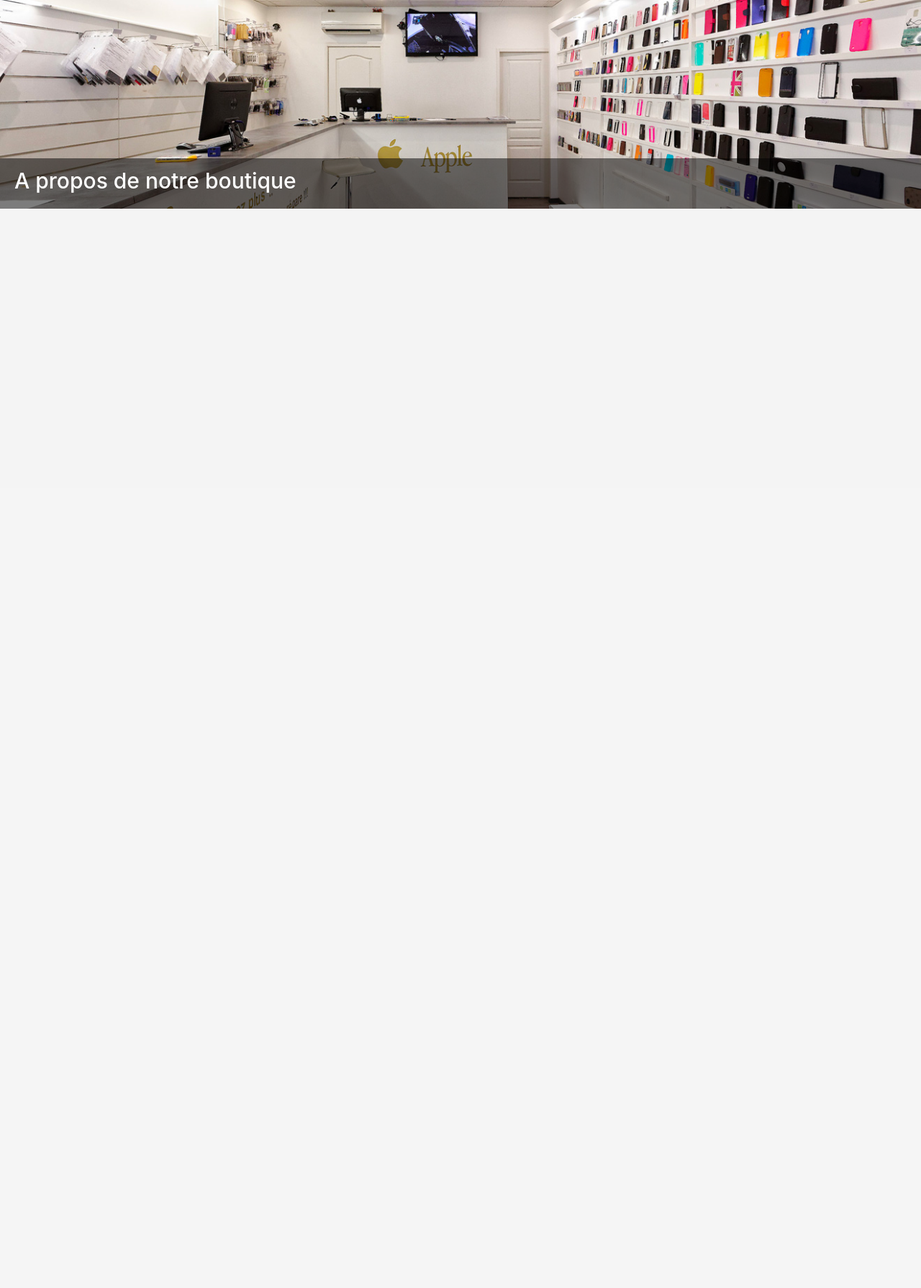
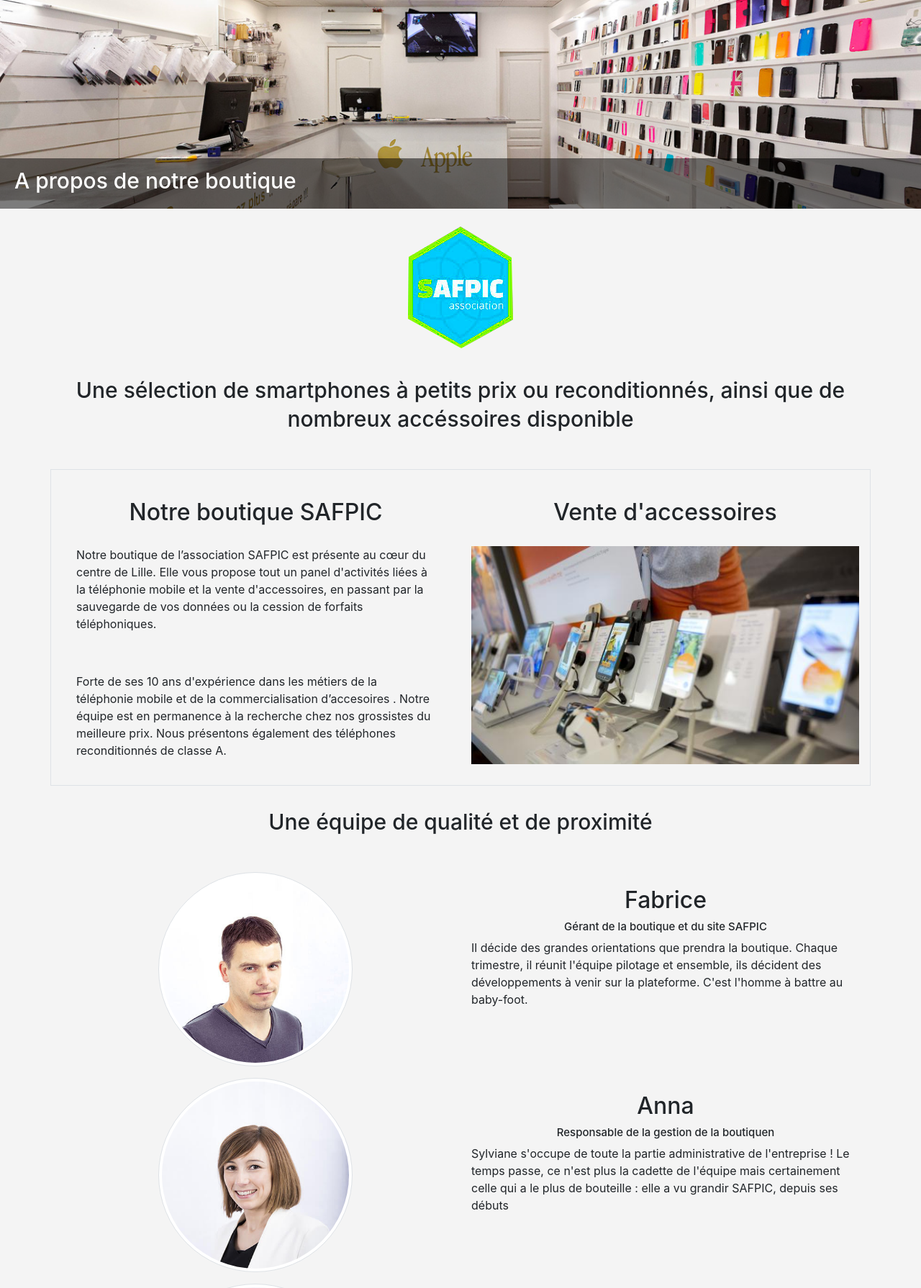
Before and after one commit to demo-projet-ecole/siteweb, a PHP site: page /a-propos-du-site.html in a window 1280 px wide. Shown: the part 122-1912 px from the top of the page at 72% size. Before the commit the page ends 412 px from the top, so only its background shows below. Run offline with PHP 8.4, Linux system fonts and the light colour scheme.

Commit message:
Creéation de la page + css +ajout images

```diff
--- a/a-propos-du-site.html
+++ b/a-propos-du-site.html
@@ -1,6 +1,6 @@
 <!doctype html>
 
-<!--derniere modification: JC le 12/08 à 12h35 -->
+<!--derniere modification: JC le 13/08 à 18h08 -->
 
 <html lang="fr">
 <head>
@@ -31,9 +31,7 @@
     <!-- Début de la nav -->
 
     <nav class="navbar navbar-expand-lg navbar-light bg-light"> <a class="navbar-brand" href="#">Navbar</a>
-      <button class="navbar-toggler" type="button" data-toggle="collapse" data-target="#navbarNavDropdown" aria-controls="navbarNavDropdown" aria-expanded="false" aria-label="Toggle navigation">
-		  <span class="navbar-toggler-icon"></span>
-	   </button>
+      <button class="navbar-toggler" type="button" data-toggle="collapse" data-target="#navbarNavDropdown" aria-controls="navbarNavDropdown" aria-expanded="false" aria-label="Toggle navigation"> <span class="navbar-toggler-icon"></span> </button>
       <div class="collapse navbar-collapse" id="navbarNavDropdown">
         <ul class="navbar-nav">
           <li class="nav-item active"> <a class="nav-link" href="#">Accueil <span class="sr-only">(current)</span></a> </li>
@@ -51,13 +49,103 @@
   </header>
 </div>
 <div id="entete" class="position-relative">
-	<div  id="titre-position" class="position-absolute" style="width: 100%">
-    <h1 class="titre-header-bloc">A propos de notre boutique</h1>
+  <div  id="titre-position" class="position-absolute" style="width: 100%">
+    <h1 id="haut"  class="titre-header-bloc">A propos de notre boutique</h1>
   </div>
-	<img src="assets/images/bandeau/img-bandeau-a-propos.jpg"  alt="Boutique multimédia pas cher" class=" w-100 img-fluid" />
+  <img src="assets/images/bandeau/img-bandeau-a-propos.jpg"  alt="Boutique multimédia pas cher" class=" w-100 img-fluid" /> </div>
+<main>
+  <div class="container">
+    <figure class="text-center padtop "> <img src="assets/images/logos/logo-safpic-fond-transparent.png" class="img-fluid" alt="Logo de l'association SAFPIC"/> </figure>
+    <h1 class="titre text-center">Une sélection de smartphones à petits prix ou reconditionnés, ainsi que de nombreux accéssoires disponible</h1>
+  </div>
 
-</div>
-<main> </main>
+  <!--ARTICLE-->
+  <div class="container margtop border">
+    <div class="row ">
+      <article class="col-md-6 col-xs-12 padtop stylo">
+        <h2 class="text-center padtop">Notre boutique SAFPIC</h2>
+        <p>Notre boutique de l’association SAFPIC est présente au cœur du centre  de Lille. Elle vous propose tout un panel d'activités liées à la téléphonie mobile et la vente d'accessoires, en passant par la sauvegarde de vos données ou la cession de forfaits téléphoniques.</p>
+        <p>Forte de ses 10 ans d'expérience dans les métiers de la téléphonie mobile et de la commercialisation d’accesoires . Notre équipe est en permanence à la recherche chez nos grossistes du meilleure prix. Nous présentons également des téléphones reconditionnés de classe A.</p>
+      </article>
+      <article class="col-md-6 col-xs-12 padtop">
+        <h2 class="text-center padtop">Vente d'accessoires</h2>
+        <figure><img class="img-fluid padtop" src="assets/images/a-propos/smartphone-boutique.jpg"
+								alt="Nous disposons de tous les accessoires indispensables pour votre mobile"></figure>
+      </article>
+    </div>
+  </div>
+  <h1 class="titre text-center">Une équipe de qualité et de proximité</h1>
+
+  <!--ARTICLE-->
+  <div class="container margtop">
+    <div class="row">
+      <div class="col-md-6 col-xs-12 text-center">
+        <figure><img class="img-thumbnail img-circle w-50" src="assets/images/a-propos/per01.jpg" alt="l'équipe de la boutique SAFPIC"></figure>
+      </div>
+      <article class="col-md-6 col-xs-12 padtop">
+        <h2 class="text-center">Fabrice</h2>
+        <h3 class=" sous-titre text-center">Gérant de la boutique et du site SAFPIC</h3>
+        <p>Il décide des grandes orientations que prendra la boutique. Chaque trimestre, il réunit l'équipe pilotage et ensemble, ils décident des développements à venir sur la plateforme. C'est l'homme à battre au baby-foot.</p>
+      </article>
+      <div class="col-md-6 col-xs-12 text-center">
+        <figure><img class="img-thumbnail img-circle w-50" src="assets/images/a-propos/per02.jpg" alt="l'équipe de la boutique SAFPIC"></figure>
+      </div>
+      <article class="col-md-6 col-xs-12 padtop">
+        <h2 class="text-center">Anna</h2>
+        <h3 class=" sous-titre text-center">Responsable de la gestion de la boutiquen</h3>
+        <p>Sylviane s'occupe de toute la partie administrative de l'entreprise ! Le temps passe, ce n'est plus la cadette de l'équipe mais certainement celle qui a le plus de bouteille : elle a vu grandir SAFPIC, depuis ses débuts</p>
+      </article>
+      <div class="col-md-6 col-xs-12 text-center pad">
+        <figure><img class="img-thumbnail img-circle w-50" src="assets/images/a-propos/karim.jpg" alt="l'équipe de la boutique SAFPIC"></figure>
+      </div>
+      <article class="col-md-6 col-xs-12 padtop">
+        <h2 class="text-center">Karim</h2>
+        <h3 class=" sous-titre text-center">Vendeur</h3>
+        <p>Miriam est arrivée fin juin 2020 et les messages de satisfaction des clients affluent déjà ! Après quelques semaines d'expérience, il est déjà capable de répondre à la plupart des questions que vous pouvez rencontrer sur votre achat.</p>
+      </article>
+    </div>
+  </div>
+
+  <!--CALL TO ACTION-->
+  <div class="calltoaction"> <a href="a-propos-du-site.html"><img class="img-fluid w-100" src="assets/images/bandeau/call.gif" border="0"  alt="Découvrez notre boutique ou téléphoner au 0325895400" /></a> </div>
+
+  <!--ARTICLE-->
+  <div class="container margtop">
+    <div class="row">
+      <article class="col-md-6 col-xs-12">
+        <h2 class="text-center">Vente de smartphones</h2>
+        <figure> <img src="assets/images/home/vignettes-home/achat-de-smartphone.jpg"
+								alt="Vente de téléphone à prix réduits" class="img-thumbnail img-fluid"> </figure>
+      </article>
+      <article class="col-md-6 col-xs-12">
+        <h2 class="text-center">Vente d'accessoires</h2>
+        <figure><img src="assets/images/home/vignettes-home/achat-accessoires-mobile.jpg" alt="Nous disposons de tous les accessoires indispensables pour votre mobile"	class="img-thumbnail img-fluid"></figure>
+        <p class="text-right font-weight-bold text-decoration-none"><a href="#haut">Retour haut de page</a></p>
+      </article>
+    </div>
+  </div>
+  <footer>
+    <div class="container-fluid bg-noir margtop" >
+      <div class="container flex bg-noir">
+        <div class="padtop">
+          <figure> <img src="assets/images/logos/logo-safpic-footer.png" alt=""> </figure>
+        </div>
+        <div class="middle">
+          <ul class="footul">
+            <li> <a class="foota" href="#">Acceuil</a> </li>
+            <li> <a class="foota" href="a-propos-du-site.html">A Propos</a> </li>
+            <li> <a class="foota" href="#">Smartphones</a> </li>
+            <li> <a class="foota" href="#">Accessoires</a> </li>
+            <li> <a class="foota" href="#">Actualités</a> </li>
+            <li> <a class="foota" href="#">CGU</a> </li>
+            <li> <a class="foota" href="#">F.A.Q</a> </li>
+          </ul>
+          <p class="foota"> &copy; SAFPIC 2020 - réalisé par Yanis, Jean-christophe, Matthieu et Sebastien - mentions légales</p>
+        </div>
+      </div>
+    </div>
+  </footer>
+</main>
 <footer> </footer>
 <script src="assets/js/jquery-3.5.1.min.js"></script>
 <script src="assets/js/bootstrap.min.js"></script>
--- a/assets/css/styles.css
+++ b/assets/css/styles.css
@@ -1,7 +1,7 @@
 @charset "UTF-8";
 
 
-/*Mise à jour du fichier le 13 aout 09h50*/
+/*Mise à jour du fichier le 13 aout 18h08*/
 
 
 /* CSS global */
@@ -204,3 +204,19 @@ h1.titre-header-bloc {
 }
 
 }
+/*
+**********************************/
+ h3.sous-titre  {
+	font-size: 15px;
+}
+
+
+.resume, .stylo p {
+
+	padding:20px;
+	overflow: hidden;
+}
+
+.img-circle {
+    border-radius: 50%;
+}
```
Also changed, not shown: assets/images/a-propos/3558-lavaine-sebastien.png (added), assets/images/a-propos/karim.jpg (added), assets/images/a-propos/per01.jpg (added), assets/images/a-propos/per02.jpg (added), assets/images/a-propos/smartphone-boutique.jpg (added).
